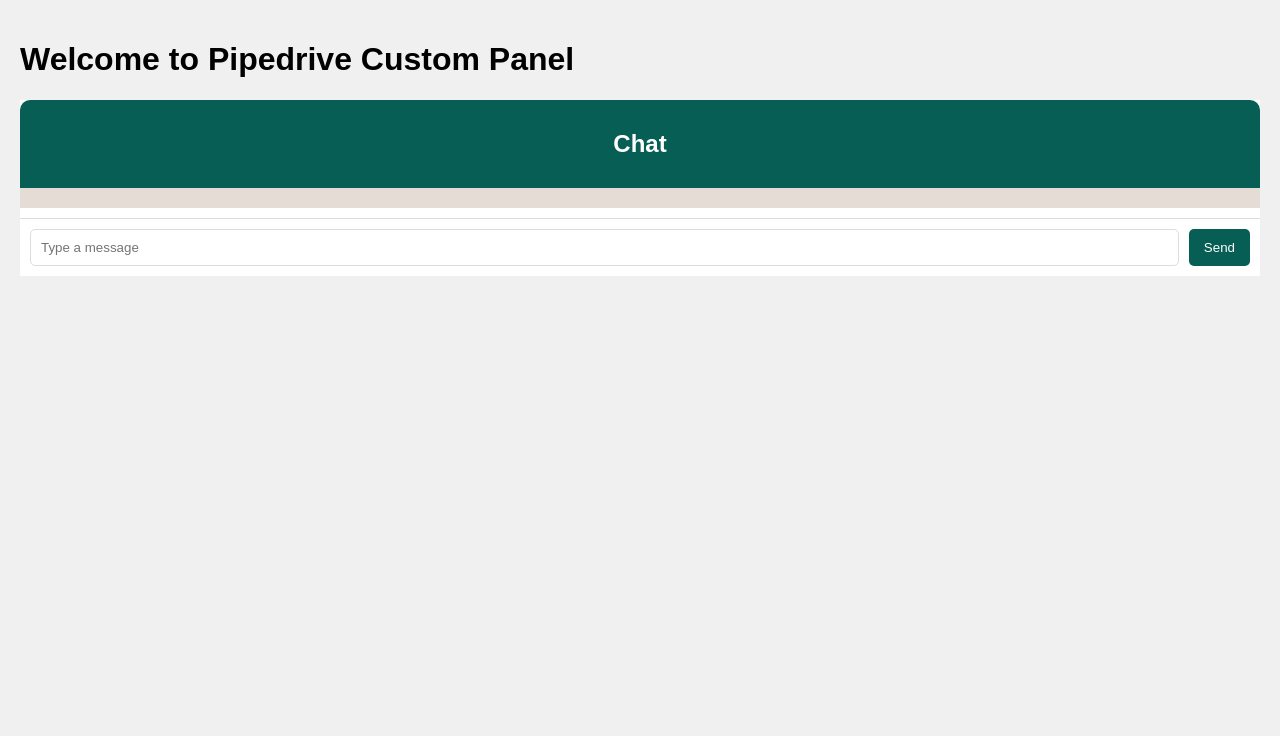
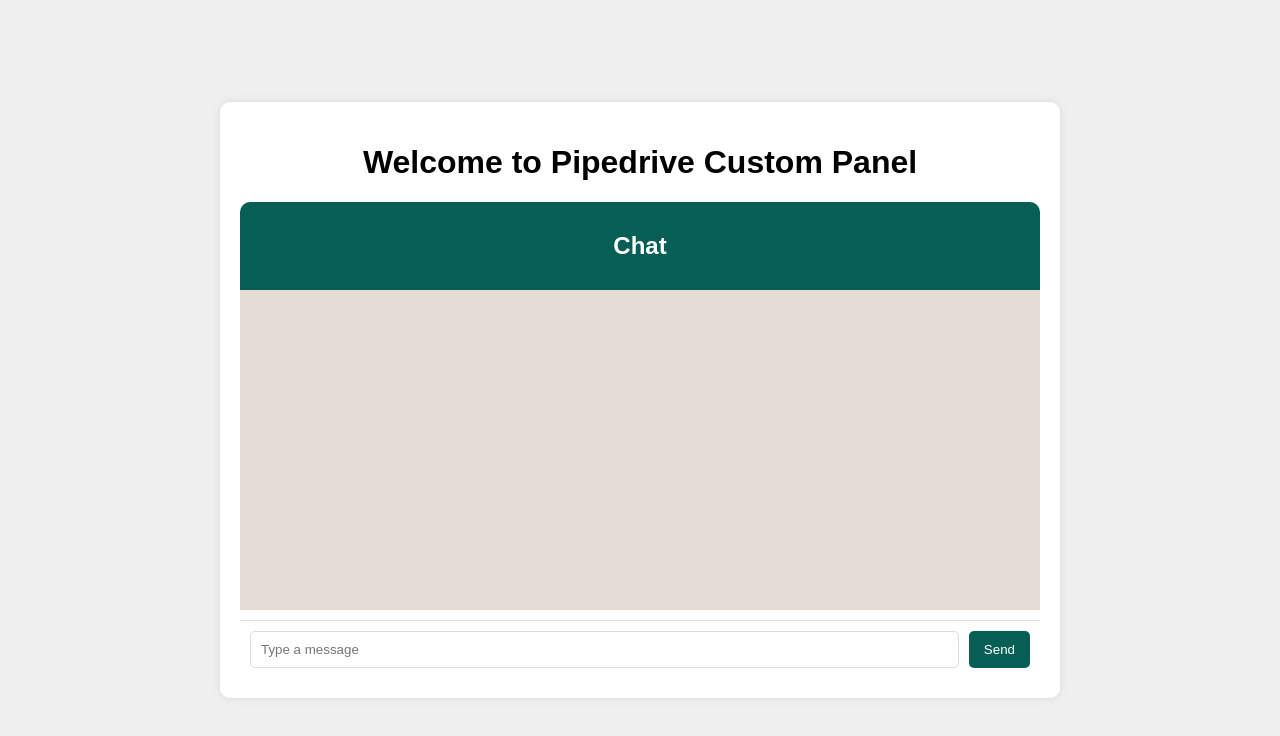
Before and after one commit to Onur-Mateo/MateoTest, a plain HTML site: page index.html in a window 1280 px wide. Drawn offline with Linux system fonts and the light colour scheme.

Commit message:
Update styles.css

```diff
--- a/styles.css
+++ b/styles.css
@@ -1,24 +1,25 @@
 body {
     font-family: Arial, sans-serif;
+    display: flex;
+    justify-content: center;
+    align-items: center;
+    height: 100vh;
     background-color: #f0f0f0;
     margin: 0;
-    padding: 20px;
 }
 
-.container {
-    max-width: 600px;
-    margin: 0 auto;
+.panel-container {
+    width: 100%;
+    max-width: 800px;
     background-color: #ffffff;
-    padding: 20px;
     box-shadow: 0 0 10px rgba(0, 0, 0, 0.1);
     border-radius: 10px;
+    padding: 20px;
+    text-align: center;
 }
 
 .chat-container {
-    width: 100%;
-    background-color: #ffffff;
-    display: flex;
-    flex-direction: column;
+    margin-top: 20px;
 }
 
 .chat-header {
@@ -35,6 +36,7 @@
     padding: 10px;
     overflow-y: auto;
     background-color: #e5ddd5;
+    height: 300px;
     margin-bottom: 10px;
 }
 
@@ -43,6 +45,8 @@
     padding: 10px;
     border-top: 1px solid #dddddd;
     background-color: #ffffff;
+    border-bottom-left-radius: 10px;
+    border-bottom-right-radius: 10px;
 }
 
 .chat-input input {
```
